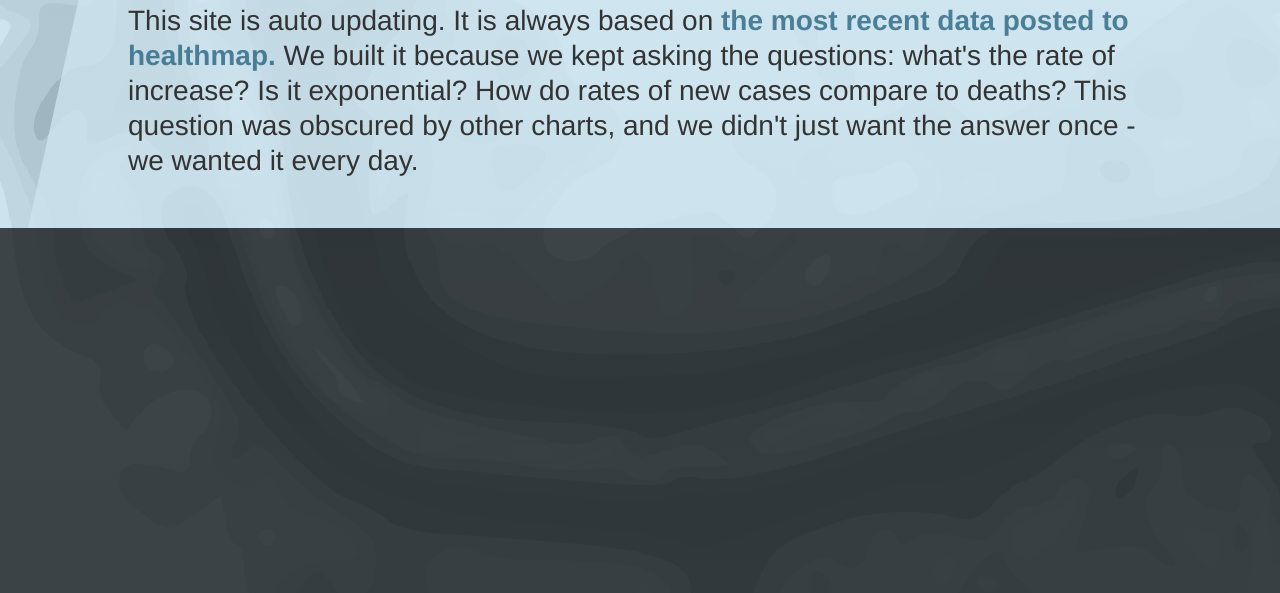
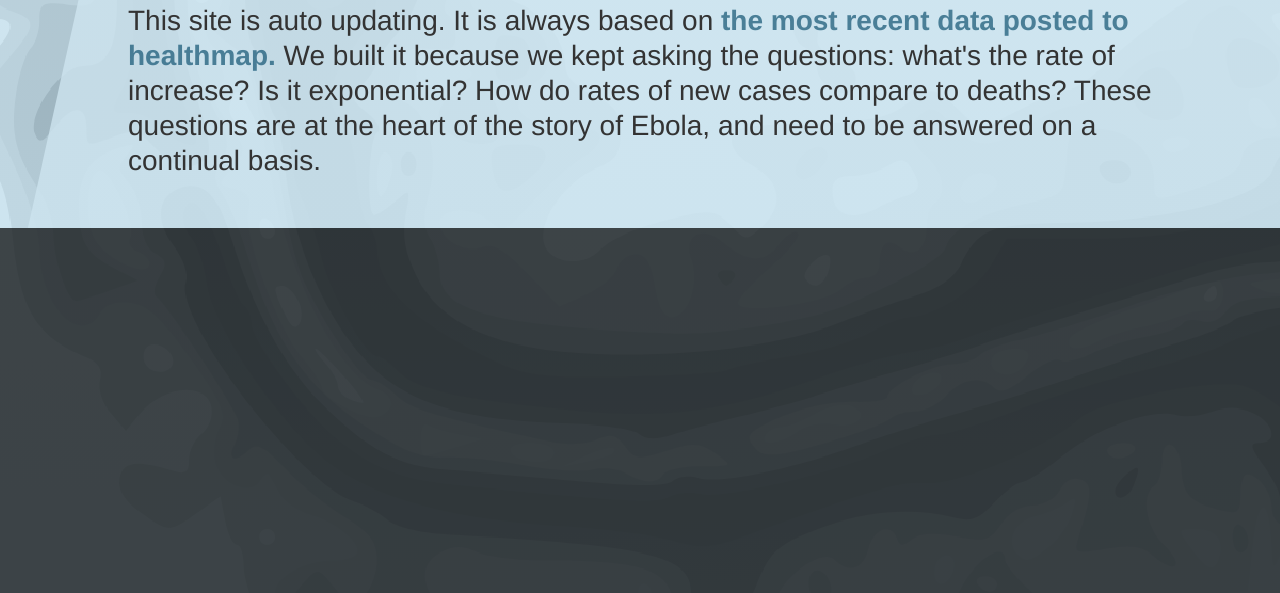
Before and after one commit to colinmegill/ebola, a website: page index.html in a window 1280 px wide. Shown: the part 207-800 px from the top of the page. Drawn offline with nearby package versions, Linux system fonts and the light colour scheme.

Commit message:
changing copy

```diff
--- a/index.html
+++ b/index.html
@@ -309,7 +309,7 @@
 
 <div class="u-Overflow">
 	<div class="Container">
-		<p class="Kicker Kicker--backdrop">This site is auto updating. It is always based on <a href="http://healthmap.org/ebola/">the most recent data posted to healthmap.</a> We built it because we kept asking the questions: what's the rate of increase? Is it exponential? How do rates of new cases compare to deaths? This question was obscured by other charts, and we didn't just want the answer once - we wanted it every day.</p>
+		<p class="Kicker Kicker--backdrop">This site is auto updating. It is always based on <a href="http://healthmap.org/ebola/">the most recent data posted to healthmap.</a> We built it because we kept asking the questions: what's the rate of increase? Is it exponential? How do rates of new cases compare to deaths? These questions are at the heart of the story of Ebola, and need to be answered on a continual basis.</p>
 	</div>
 </div>
 
```
